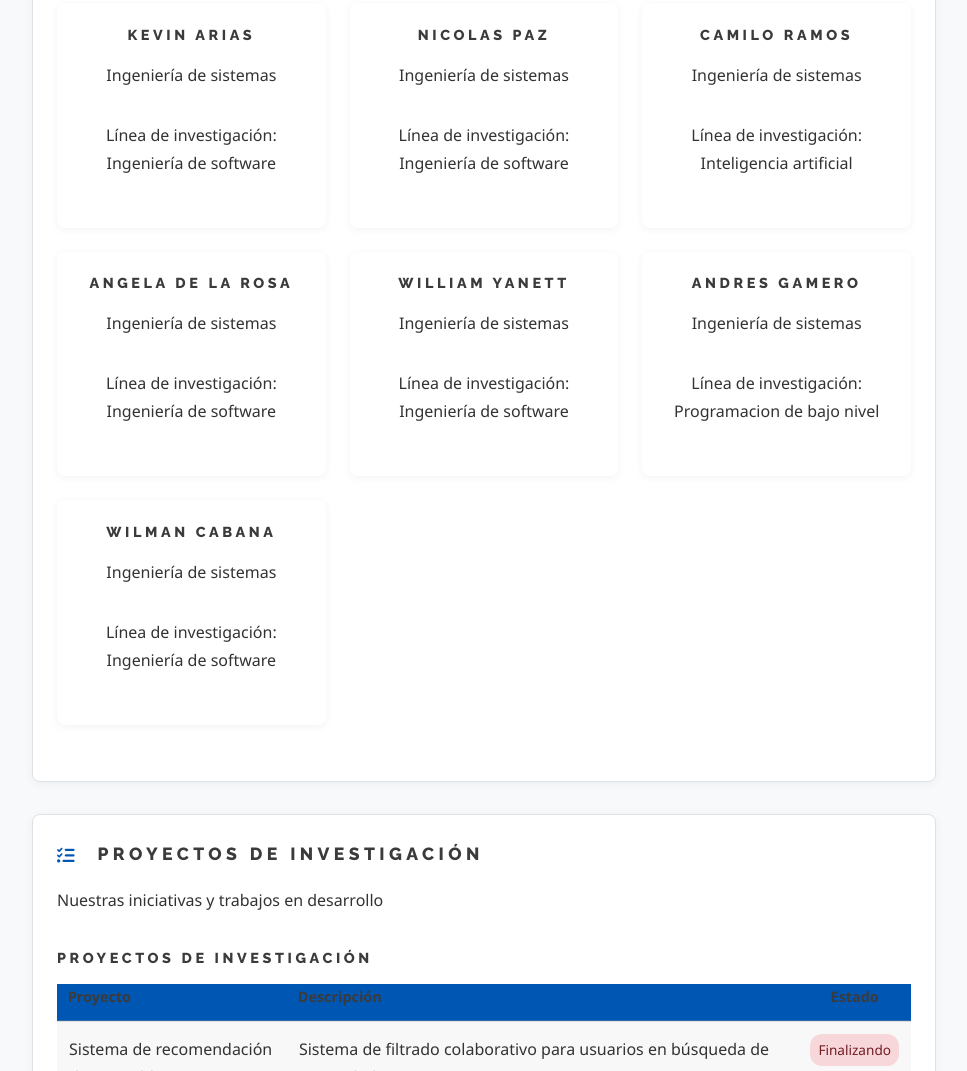
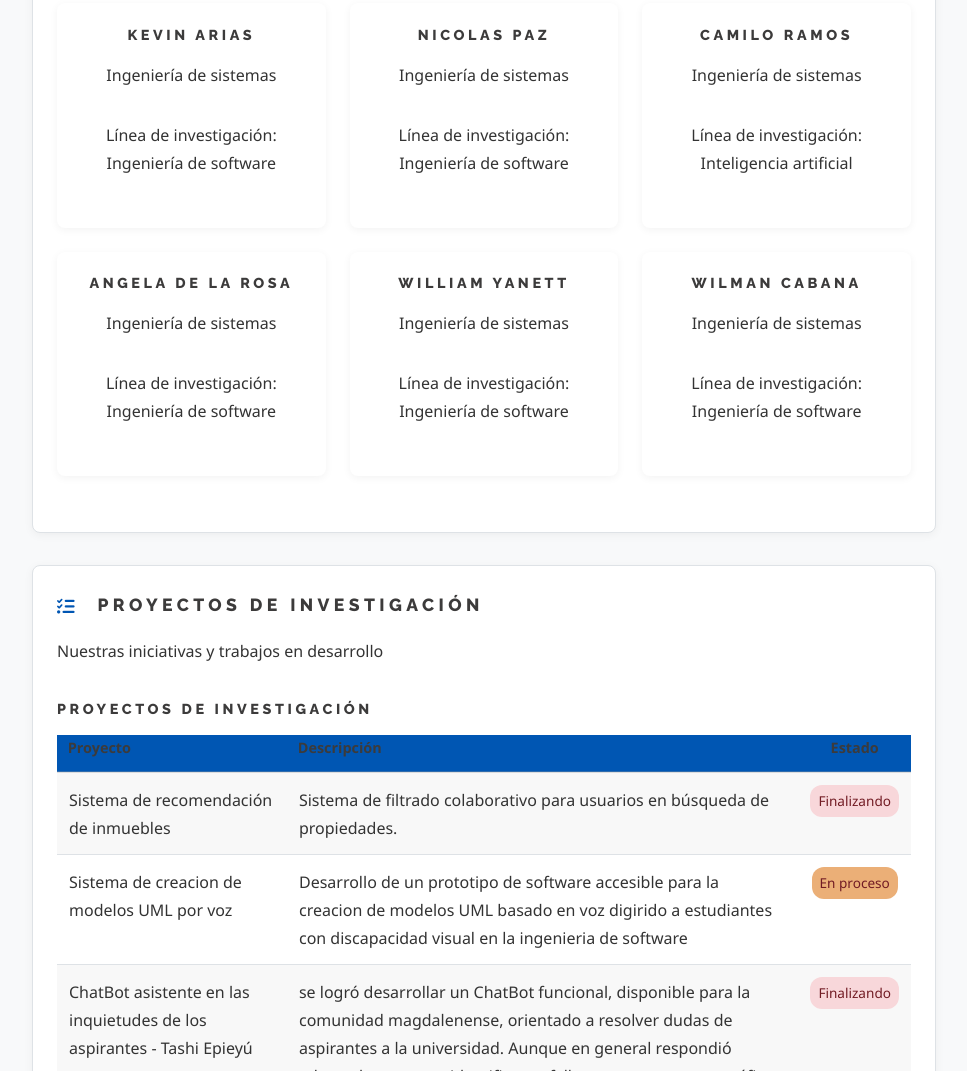
Before and after one commit to saballeth/saballeth.github.io, a plain HTML site: page index.html in a window 1280 px wide. Shown: the part 3252-4323 px from the top of the page, without its empty margins (296-1263 px from the left). Drawn offline with Linux system fonts and the light colour scheme; files that its build step writes are made by us from their sources; files whose address does not match are found by name.

Commit message:
Update semilleristas

```diff
--- a/index.html
+++ b/index.html
@@ -597,11 +597,6 @@
                 </div>
 
                 <div class="team-member">
-                    <h3>Andres Gamero</h3>
-                    <p>Ingeniería de sistemas</p>
-                    <p><small>Línea de investigación: Programacion de bajo nivel</small></p>
-                </div>
-                <div class="team-member">
                     <h3>Wilman Cabana</h3>
                     <p>Ingeniería de sistemas</p>
                     <p><small>Línea de investigación: Ingeniería de software</small></p>
```
